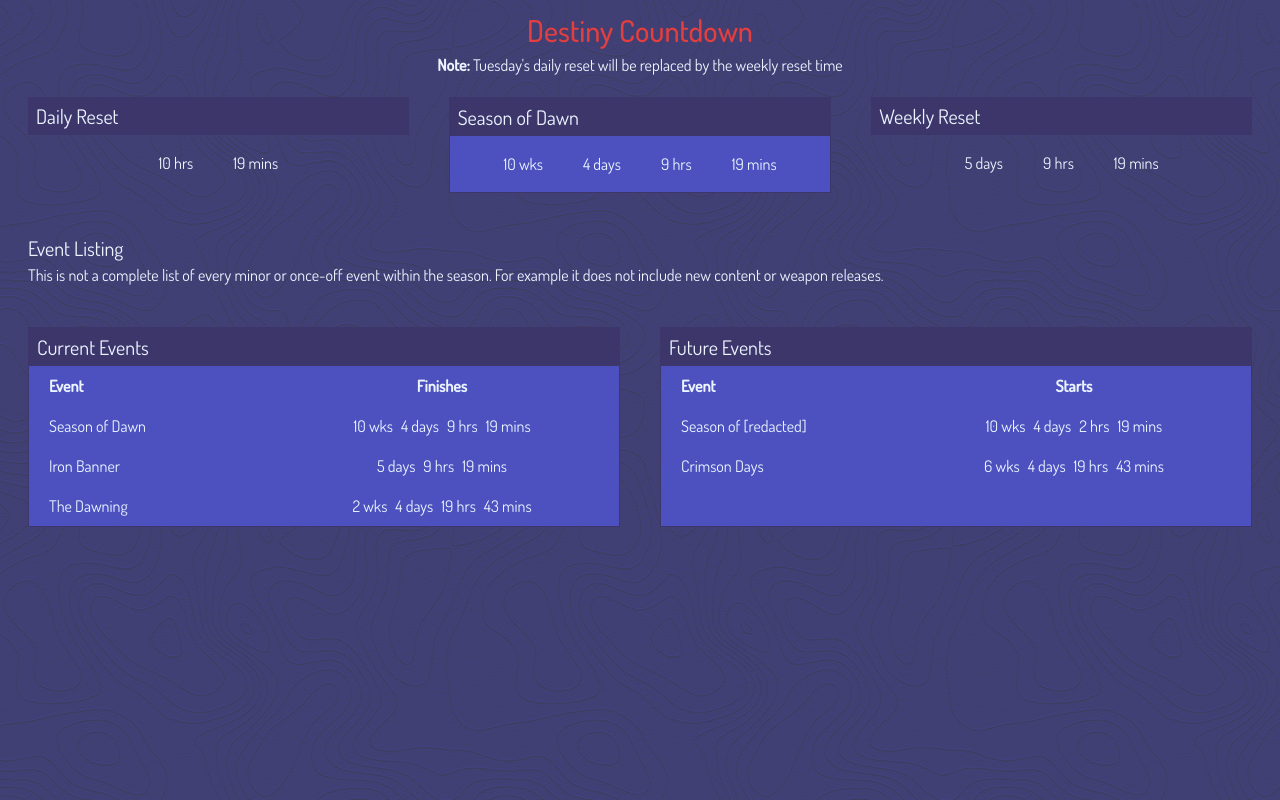
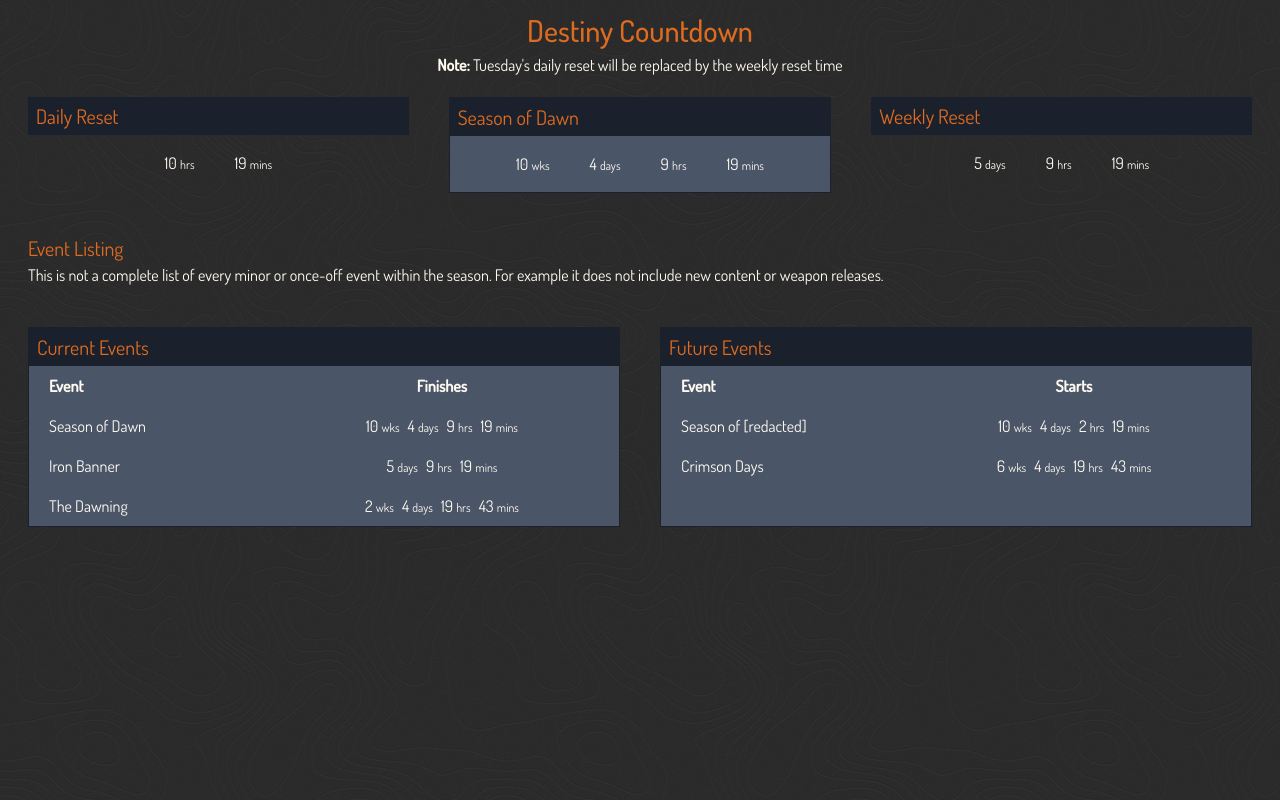
Before and after one commit to smallbatch-apps/destiny-countdown, a Svelte app: page / in a window 1280 px wide. Built offline with nearby package versions, Linux system fonts and the light colour scheme.

Commit message:
Update stuff

```diff
--- a/public/global.css
+++ b/public/global.css
@@ -6,7 +6,7 @@
 
 body {
 	background-image: url("./cartographer.png");
-	background-color: #434190;
+	background-color: #222;
 	color: #ebf4ff;
 	margin: 0;
 	padding: 8px;
--- a/public/index.html
+++ b/public/index.html
@@ -13,6 +13,6 @@
 	<script defer src='/build/bundle.js'></script>
 </head>
 
-<body class="bg-indigo-800 text-indigo-100">
+<body class="bg-grey-800 text-orange-100">
 </body>
 </html>
--- /dev/null
+++ b/src/About.svelte
@@ -0,0 +1,38 @@
+<script>
+import config from './config';
+
+$: showAbout = true;
+
+
+</script>
+
+<div class="text-left text-sm bg-{config.background}-800 p-5 rounded mb-5 flex hidden">
+  <div class="flex-1 p-5">
+    <h3 class="text-lg text-{config.colour}-600 mb-2">What's this for?</h3>
+
+    <p class="pb-3">The question "when is the reset" shouldn't be a hard one to answer but it is for people in oddish timezones.</p>
+
+    <p class="pb-3">It doesn't help me to know the reset time in 5am Wednesday Morning, Pacific Mountain Time, when I'm an Australian living in Bangkok.</p>
+
+    <p class="pb-3">Also, I'm playing with a friend in Australia who doesn't have daylight savings time, and another one who does. Trying to calculate around timezones and datelines is a PITA for something that could be answered as "an hour and a half" and be universally true.</p>
+
+  </div>
+
+  <div class="flex-1 p-5">
+
+    <h3 class="text-lg text-{config.colour}-600 mb-2">Why do you need to know the reset times?</h3>
+
+    <p class="pb-3">I am often not sure if I have time to get in a few bounties before the reset, if I can finish this quest, etc.</p>
+
+    <p class="pb-3">It's also useful to know how long is left in the season.</p>
+
+    <h3 class="text-lg text-{config.colour}-600 mb-2">How accurate is it?</h3>
+
+    <p class="pb-3">It's actually based on your computer clock, so there's that. I wouldn't trust it within a few minutes.</p>
+
+    <p>Also, by design it's optimistic. For example it assumes a season finishes and a new one begins, with no downtime. Ditto for weekly resets. It doesn't take into account server maintenence, hotfixes, or patching. It's really just intended as a place to quickly check to see if you've got time for a <em>whatever</em> before the reset.</p>
+
+  </div>
+
+
+</div>
--- a/src/App.svelte
+++ b/src/App.svelte
@@ -1,6 +1,8 @@
 <script>
 	import Tailwindcss from './Tailwindcss.svelte';
+	import About from './About.svelte';
 	import List from './List.svelte';
+	import config from './config.js';
 
 	$: showAbout = false;
 	$: showFAQ = false;
@@ -9,7 +11,13 @@
 <Tailwindcss />
 
 <main class="container mx-auto text-center">
-	<h1 class="text-red-600 text-3xl">Destiny Countdown</h1>
+	<h1 class="text-{config.colour}-600 text-3xl">Destiny Countdown</h1>
+
+	<About />
+
+	<p><strong>Note:</strong> Tuesday's daily reset will be replaced by the weekly reset time</p>
+
+
 
 	<List />
 </main>
--- a/src/DateDisplay.svelte
+++ b/src/DateDisplay.svelte
@@ -21,14 +21,14 @@
 <div class="flex justify-center">
 
   {#if displayWeeks}
-    <div class="px-{px} py-{py}">{weeksRemaining} {weeksLabel}</div>
+    <div class="px-{px} py-{py}">{weeksRemaining} <span class="text-xs">{weeksLabel}</span></div>
   {/if}
   {#if displayDays}
-    <div class="px-{px} py-{py}">{daysRemaining} {daysLabel}</div>
+    <div class="px-{px} py-{py}">{daysRemaining} <span class="text-xs">{daysLabel}</span></div>
   {/if}
   {#if displayHours}
-    <div class="px-{px} py-{py}">{hoursRemaining} {hoursLabel}</div>
+    <div class="px-{px} py-{py}">{hoursRemaining} <span class="text-xs">{hoursLabel}</span></div>
   {/if}
 
-  <div class="px-{px} py-{py}">{minutesRemaining} {minutesLabel}</div>
+  <div class="px-{px} py-{py}">{minutesRemaining} <span class="text-xs">{minutesLabel}</span></div>
 </div>
--- a/src/List.svelte
+++ b/src/List.svelte
@@ -1,17 +1,16 @@
 <script>
 import { format, isPast, isFuture, differenceInHours, differenceInMinutes, differenceInDays, differenceInWeeks, isWithinInterval } from 'date-fns';
 
-import { calculateRemaining } from './dateUtils';
+import { calculateRemaining, populateRemaining } from './dateUtils';
+import config from './config.js';
 import allEventsRaw from './events';
 
 import DateDisplay from './DateDisplay.svelte';
 import ListTable from './ListTable.svelte';
 
-$: allEvents = allEventsRaw.map(event => {
-  if (event.start)  event.startObject = calculateRemaining(event.start);
-  if (event.end) event.endObject = calculateRemaining(event.end);
-  return event;
-});
+$: currentMinute = (new Date()).getUTCMinutes();
+
+$: allEvents = allEventsRaw.map(populateRemaining);
 
 $: currentEvents = allEvents.filter(({start, end}) => {
   return isWithinInterval(new Date(), { start, end });
@@ -29,16 +28,13 @@
     return type === 'season' && isWithinInterval(currentTime, { start, end });
   });
 
-  return {...season, ...calculateRemaining(season.end)}
+  return {...season, ...calculateRemaining(season.end, 'season')}
 };
 
 
 $: daily = nextDailyReset();
 
 const nextDailyReset = () => {
-
-  const currentTime = new Date();
-
   let dailyReset = new Date();
   dailyReset.setUTCHours(18);
   dailyReset.setUTCMinutes(0);
@@ -48,7 +44,7 @@
     dailyReset.setUTCDate(dailyReset.getUTCDate() + 1);
   }
 
-  return calculateRemaining(dailyReset);
+  return calculateRemaining(dailyReset, 'daily');
 }
 
 $: weekly = nextWeeklyReset();
@@ -77,33 +73,37 @@
 }
 
 setInterval(() => {
+  const newCurrentMinute = (new Date()).getUTCMinutes();
+  //console.log((new Date()).getUTCSeconds());
+  if(newCurrentMinute === currentMinute) return;
+
+  currentMinute = newCurrentMinute;
+
   daily = nextDailyReset();
   weekly = nextWeeklyReset();
-}, 30000);
+  currentSeason = getCurrentSeason();
+  allEvents = allEventsRaw.map(populateRemaining);
+}, 1000);
 </script>
-
-
-<p><strong>Note:</strong> Tuesday's daily reset will be replaced by the weekly reset time</p>
-
 
 <div class="md:flex">
 
   <div class="md:flex-1 m-5">
-    <h3 class="text-xl text-left bg-indigo-900 p-1 pl-2">Daily Reset</h3>
+    <h3 class="text-xl text-left text-{config.colour}-600 bg-{config.background}-900 p-1 pl-2">Daily Reset</h3>
     <div class="p-1">
       <DateDisplay {...daily} />
     </div>
   </div>
 
   <div class="md:flex-1 order-last m-5">
-    <h3 class="text-xl text-left bg-indigo-900 p-1 pl-2">Weekly Reset</h3>
+    <h3 class="text-xl text-left text-{config.colour}-600 bg-{config.background}-900 p-1 pl-2">Weekly Reset</h3>
     <div class="p-1">
       <DateDisplay {...weekly} />
     </div>
   </div>
 
-  <div class="md:flex-1 m-5 border border-indigo-900 bg-indigo-700">
-    <h3 class="text-xl text-left bg-indigo-900 p-1 pl-2">{currentSeason.name}</h3>
+  <div class="md:flex-1 m-5 border border-{config.background}-900  bg-{config.background}-700">
+    <h3 class="text-xl text-left text-{config.colour}-600 bg-{config.background}-900 p-1 pl-2">{currentSeason.name}</h3>
     <div class="p-1">
       <DateDisplay {...currentSeason} />
     </div>
@@ -112,20 +112,20 @@
 </div>
 
 <div class="p-5 text-left">
-  <h3 class="text-xl">Event Listing</h3>
+  <h3 class="text-xl text-{config.colour}-600">Event Listing</h3>
 
   <p>This is not a complete list of every minor or once-off event within the season. For example it does not include new content or weapon releases.</p>
 </div>
 
 <div class="md:flex text-left">
-  <div class="md:flex-1 m-5 border border-indigo-900 bg-indigo-700">
-    <h3 class="text-xl text-left bg-indigo-900 p-1 pl-2">Current Events</h3>
+  <div class="md:flex-1 m-5 border border-{config.background}-900 bg-{config.background}-700">
+    <h3 class="text-xl text-left text-{config.colour}-600 bg-{config.background}-900 p-1 pl-2">Current Events</h3>
 
     <ListTable events={currentEvents} startOrEnd="end" />
   </div>
 
-  <div class="md:flex-1 m-5 border border-indigo-900 bg-indigo-700">
-    <h3 class="text-xl text-left bg-indigo-900 p-1 pl-2">Future Events</h3>
+  <div class="md:flex-1 m-5 border border-{config.background}-900 bg-{config.background}-700">
+    <h3 class="text-xl text-left text-{config.colour}-600 text-{config.color}-600 bg-{config.background}-900 p-1 pl-2">Future Events</h3>
 
     <ListTable events={futureEvents} startOrEnd="start" />
   </div>
--- /dev/null
+++ b/src/config.js
@@ -0,0 +1,6 @@
+const config = {
+  colour: 'orange',
+	background: 'gray'
+}
+
+export default config;
--- a/src/dateUtils.js
+++ b/src/dateUtils.js
@@ -1,9 +1,10 @@
 import { differenceInHours, differenceInMinutes, differenceInDays, differenceInWeeks } from 'date-fns';
-const currentTime = new Date();
 
-export const calculateRemaining = fromTime => {
+export const calculateRemaining = (fromTime, type = null) => {
+  const currentTime = new Date();
 
   const weeksRemaining = differenceInWeeks(fromTime, currentTime, {rounding: "floor"});
+
   const daysRemaining = differenceInDays(fromTime, currentTime, {rounding: "floor"}) % 7;
   const hoursRemaining = differenceInHours(fromTime, currentTime, {rounding: "floor"}) % 24;
   const minutesRemaining = differenceInMinutes(fromTime, currentTime, {rounding: "floor"}) % 60;
@@ -14,4 +15,21 @@
     hoursRemaining,
     minutesRemaining
   }
+
+  // if (type === 'daily' || type === 'season') {
+  //   console.log('VVVVVVV');
+  //   console.log(type);
+  //   console.log(currentTime.toUTCString());
+  //   console.log(fromTime.toUTCString());
+  //   console.log(minutesRemaining);
+  //   console.log('^^^^^^');
+  // }
+
+  return returnValue;
 }
+
+export const populateRemaining = event => {
+  if (event.start)  event.startObject = calculateRemaining(event.start);
+  if (event.end) event.endObject = calculateRemaining(event.end);
+  return event;
+}
```
